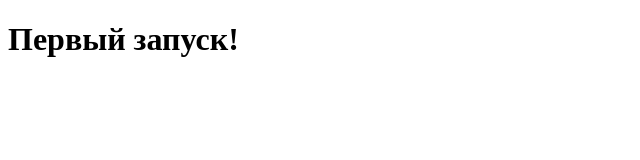
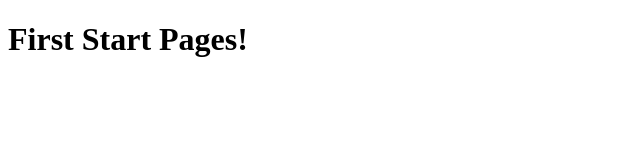
Before and after one commit to refitcode/refitcode.github.io, a plain HTML site: page index.html in a window 1280 px wide. Shown: the whole page, without its empty margins (0-640 px from the left). Drawn offline with Linux system fonts and the light colour scheme.

Commit message:
FirstStartPages

```diff
--- a/index.html
+++ b/index.html
@@ -5,6 +5,6 @@
     <title>OneApp</title>
 </head>
 <body>
-<h1>Первый запуск!</h1>
+<h1>First Start Pages!</h1>
 </body>
 </html>
```
